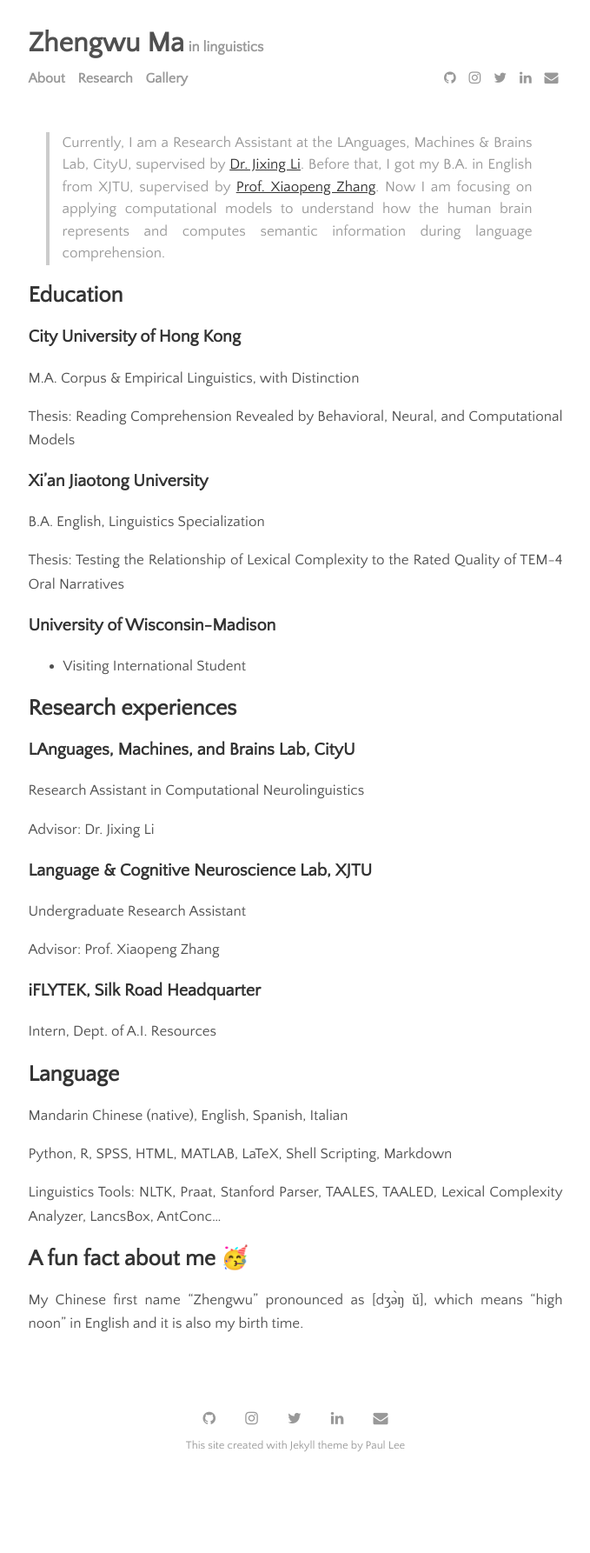
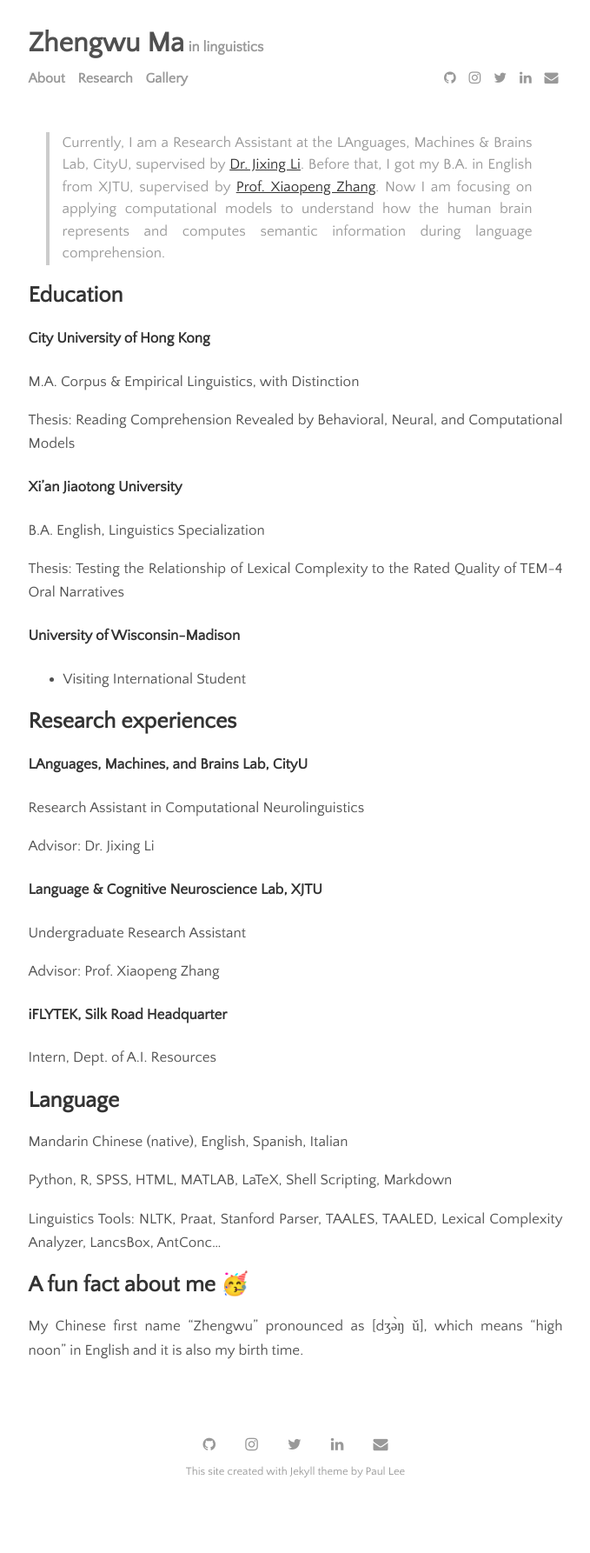
Before and after one commit to zhengwuma/zhengwuma.github.io, a Jekyll site: the page built from menu/about.md, in a window 1280 px wide. Shown: the whole page at 87% size, without its empty margins (300-979 px from the left). Built offline with Jekyll 4.4.1, drawn with Linux system fonts in a browser that asks for light colours; before the commit the page ends 1756 px from its top, so only the background shows below that.

```diff
--- a/menu/about.md
+++ b/menu/about.md
@@ -7,31 +7,31 @@ permalink: /about
 <br>
 
 ## Education
-### City University of Hong Kong
+#### City University of Hong Kong
 M.A. Corpus & Empirical Linguistics, with Distinction
 
 Thesis: Reading Comprehension Revealed by Behavioral, Neural, and Computational Models
 
-### Xi'an Jiaotong University
+#### Xi'an Jiaotong University
 B.A. English, Linguistics Specialization
 
 Thesis: Testing the Relationship of Lexical Complexity to the Rated Quality of TEM-4 Oral Narratives
 
-### University of Wisconsin-Madison
+#### University of Wisconsin-Madison
 - Visiting International Student
 
 ## Research experiences
-### LAnguages, Machines, and Brains Lab, CityU
+#### LAnguages, Machines, and Brains Lab, CityU
 Research Assistant in Computational Neurolinguistics
 
 Advisor: Dr. Jixing Li
 
-### Language & Cognitive Neuroscience Lab, XJTU
+#### Language & Cognitive Neuroscience Lab, XJTU
 Undergraduate Research Assistant
 
 Advisor: Prof. Xiaopeng Zhang
 
-### iFLYTEK, Silk Road Headquarter
+#### iFLYTEK, Silk Road Headquarter
 Intern, Dept. of A.I. Resources
 
 ## Language
```
